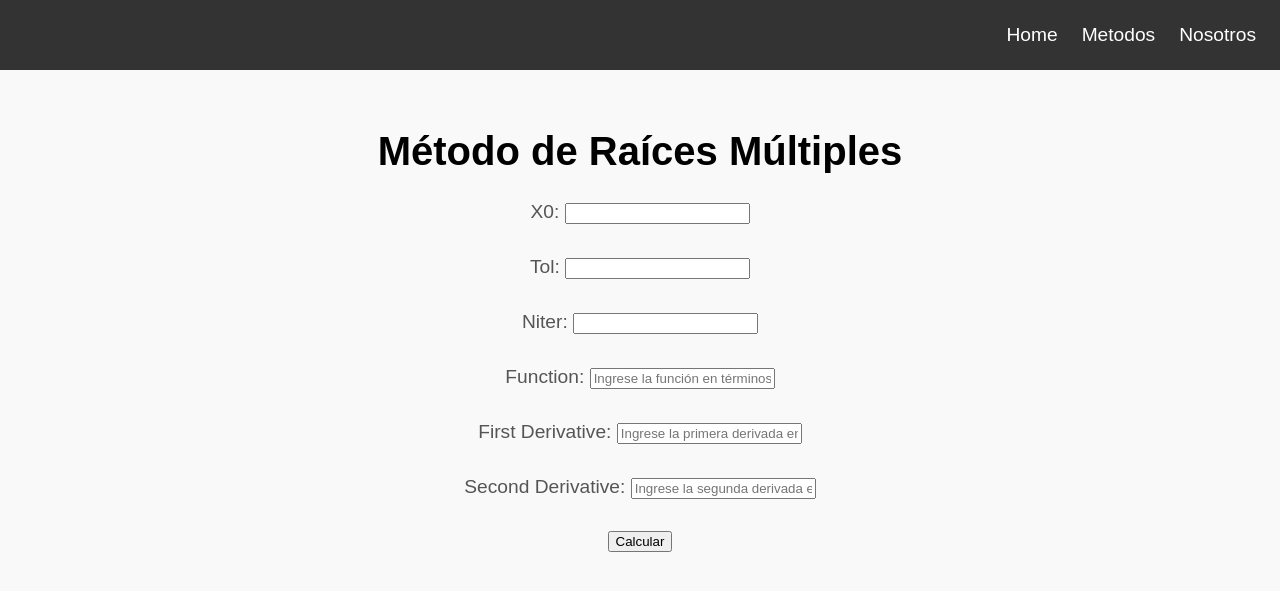
After one commit to Moidah/Pagina_Analisis, a Django app: page /raicesmultiples/ in a window 1280 px wide. The commit adds this page. Shown: the top 591 px of the page. Run offline with Django 4.2, Linux system fonts and the light colour scheme.

Commit message:
Metodo de raices_multiples listo

```diff
--- a/pages/templates/metodos.html
+++ b/pages/templates/metodos.html
@@ -11,6 +11,6 @@
     <a class="btn" href="{% url 'reglafalsa' %}">Método de la Regla Falsa</a>
     <a class="btn" href="{% url 'newton' %}">Método de Newton</a>
     <a class="btn" href="{% url 'secante' %}">Método de la Secante</a>
-    <button class="btn">Método de Raíces Múltiples</button>
+    <a class="btn" href="{% url 'raicesmultiples' %}">Método de Raíces Múltiples</a>
 </div>
 {% endblock %}
--- /dev/null
+++ b/pages/templates/raicesmultiples.html
@@ -0,0 +1,18 @@
+{% extends 'pages/base.html' %}
+
+{% block title %}Método de Raíces Múltiples{% endblock %}
+
+{% block content %}
+<h1>Método de Raíces Múltiples</h1>
+<form method="post">
+    {% csrf_token %}
+    {{ form.as_p }}
+    <button type="submit">Calcular</button>
+</form>
+
+{% if result %}
+    <h2>Resultado:</h2>
+    <p>Raíz aproximada: {{ result.0 }}</p>
+    <p>{{ result.1 }}</p>
+{% endif %}
+{% endblock %}
--- a/pages/urls.py
+++ b/pages/urls.py
@@ -1,5 +1,5 @@
 from django.urls import path
-from .views import HomePageView, MetodosPageView, NosotrosPageView, BiseccionPageView, PuntoFijoPageView, ReglaFalsaPageView, NewtonPageView, SecantePageView
+from .views import HomePageView, MetodosPageView, NosotrosPageView, BiseccionPageView, PuntoFijoPageView, ReglaFalsaPageView, NewtonPageView, SecantePageView, RaicesMultiplesPageView
 
 
 urlpatterns = [
@@ -11,4 +11,5 @@ urlpatterns = [
     path('reglafalsa/', ReglaFalsaPageView.as_view(), name='reglafalsa'),
     path('newton/', NewtonPageView.as_view(), name='newton'),
     path('secante/', SecantePageView.as_view(), name='secante'),
+    path('raicesmultiples/', RaicesMultiplesPageView.as_view(), name='raicesmultiples'),
 ]
--- a/pages/views.py
+++ b/pages/views.py
@@ -391,3 +391,74 @@ class SecantePageView(TemplateView):
             context['form'] = form
 
         return render(request, self.template_name, context)
+
+
+#------------Raices_Multiples-----------------------------
+
+class RaicesMultiplesForm(forms.Form):
+    x0 = forms.FloatField(label='X0', required=True)
+    tol = forms.FloatField(label='Tol', required=True)
+    n = forms.IntegerField(label='Niter', required=True)
+    fun = forms.CharField(label='Function', required=True, widget=forms.TextInput(attrs={'placeholder': 'Ingrese la función en términos de x'}))
+    deriv1 = forms.CharField(label='First Derivative', required=True, widget=forms.TextInput(attrs={'placeholder': 'Ingrese la primera derivada en términos de x'}))
+    deriv2 = forms.CharField(label='Second Derivative', required=True, widget=forms.TextInput(attrs={'placeholder': 'Ingrese la segunda derivada en términos de x'}))
+
+class RaicesMultiplesPageView(TemplateView):
+    template_name = 'raicesmultiples.html'
+
+    def get_context_data(self, **kwargs):
+        context = super().get_context_data(**kwargs)
+        context['form'] = RaicesMultiplesForm()
+        return context
+
+    def post(self, request, *args, **kwargs):
+        form = RaicesMultiplesForm(request.POST)
+        context = self.get_context_data()
+        if form.is_valid():
+            x0 = form.cleaned_data['x0']
+            tol = form.cleaned_data['tol']
+            n = form.cleaned_data['n']
+            fun_str = form.cleaned_data['fun']
+            deriv1_str = form.cleaned_data['deriv1']
+            deriv2_str = form.cleaned_data['deriv2']
+
+            x = sp.symbols('x')
+            f = sp.lambdify(x, sp.sympify(fun_str), 'numpy')
+            derivada1 = sp.lambdify(x, sp.sympify(deriv1_str), 'numpy')
+            derivada2 = sp.lambdify(x, sp.sympify(deriv2_str), 'numpy')
+
+            def RaicesMul(x0, tol, n, f, derivada1, derivada2):
+                fx0 = f(x0)
+                if fx0 == 0:
+                    return x0
+                else:
+                    fx0 = f(x0)
+                    fpx0 = derivada1(x0)
+                    fppx0 = derivada2(x0)
+                    i = 0
+                    error = tol + 1
+                    den = (fpx0**2) - (fx0 * fppx0)
+                    while error > tol and fx0 != 0 and den != 0 and i < n:
+                        x1 = x0 - ((fx0 * fpx0) / den)
+                        fx0 = f(x1)
+                        fpx0 = derivada1(x1)
+                        fppx0 = derivada2(x1)
+                        den = (fpx0**2) - (fx0 * fppx0)
+                        error = np.abs(x1 - x0)
+                        x0 = x1
+                        i += 1
+                    if fx0 == 0:
+                        return x0
+                    elif error < tol:
+                        return [x0, "Error de " + str(error)]
+                    else:
+                        return [x0, "Fracasó en " + str(n) + " iteraciones"]
+
+            result = RaicesMul(x0, tol, n, f, derivada1, derivada2)
+
+            context['result'] = result
+            context['form'] = form
+        else:
+            context['form'] = form
+
+        return render(request, self.template_name, context)
```
